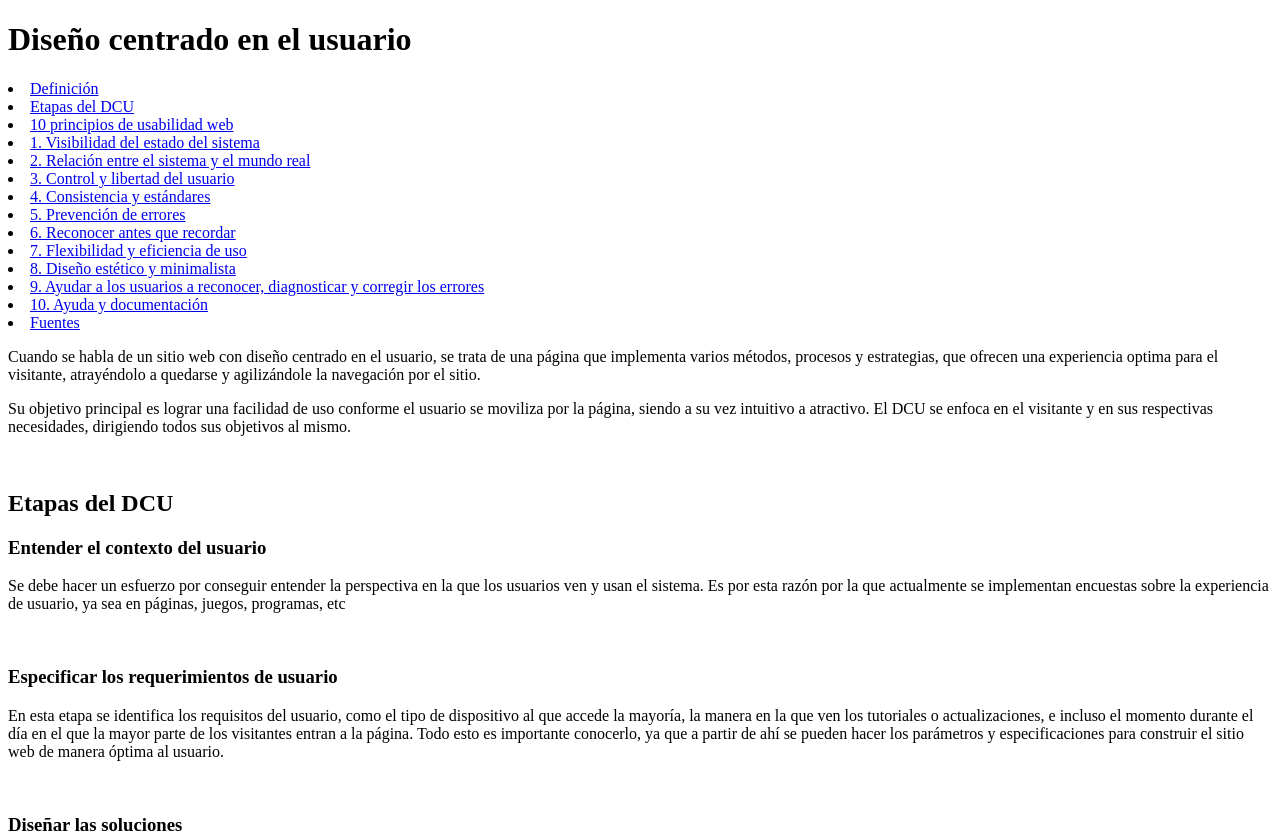
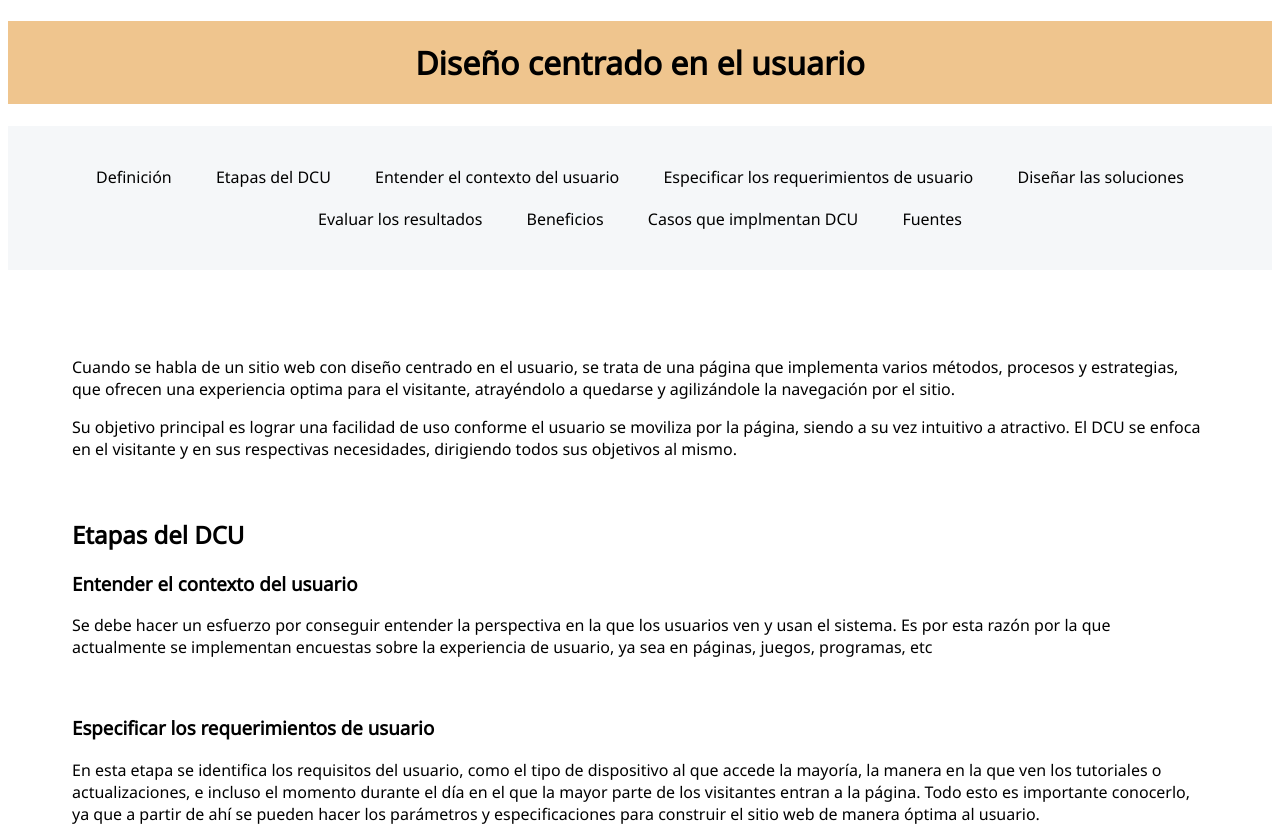
Before and after one commit to Ashuri315/Investigaciones, a plain HTML site: page html/diseño_centrado_usuario.html in a window 1280 px wide. Shown: the top 839 px of the page. Drawn offline with Linux system fonts and the light colour scheme.

Commit message:
detalles css

```diff
--- a/css/estilo_usabilidad_web.css
+++ b/css/estilo_index.css
@@ -1,26 +1,24 @@
-/* section{
-    text-align: center;
-} */
 html{
     scroll-behavior: smooth;
 }
 body{
     font-family: "Noto Sans", sans-serif;
+
 }
-h1{
+header{
     text-align: center;
     background-color: rgb(239, 197, 142);
     color: black;
-    padding: 20px;
+    padding: 30px;
 }
 nav ul{
     background-color: rgb(245, 247, 249);
-    width: 100%;
     list-style-type: none;
     text-align: center;
 }
 nav li{
-    display: inline-flex;
+    display: flexbox;
+    padding: 10px;
 }
 nav a{
     text-decoration: none;
@@ -28,6 +26,6 @@ nav a{
     padding: 10px;
     width: 150px;
 }
-nav li:hover{
+nav a:hover{
     background-color: rgb(239, 197, 142);
 }
--- /dev/null
+++ b/css/estilo_principal.css
@@ -0,0 +1,38 @@
+/* section{
+    text-align: center;
+} */
+html{
+    scroll-behavior: smooth;
+}
+body{
+    font-family: "Noto Sans", sans-serif;
+
+}
+main{
+    margin: 4rem;
+}
+h1{
+    text-align: center;
+    background-color: rgb(239, 197, 142);
+    color: black;
+    padding: 20px;
+}
+nav ul{
+    background-color: rgb(245, 247, 249);
+    list-style-type: none;
+    text-align: center;
+    padding: 30px;
+}
+nav li{
+    display: inline-block;
+    padding: 10px;
+}
+nav a{
+    text-decoration: none;
+    color: black;
+    padding: 10px;
+    width: 150px;
+}
+nav a:hover{
+    background-color: rgb(239, 197, 142);
+}
--- a/html/diseño_centrado_usuario.html
+++ b/html/diseño_centrado_usuario.html
@@ -1,31 +1,38 @@
 <!DOCTYPE html>
 <html lang="en">
+
 <head>
     <meta charset="UTF-8">
     <meta name="viewport" content="width=device-width, initial-scale=1.0">
     <title>Diseño centrado en el usuario (DCU)</title>
+    <link rel="stylesheet" href="../css/estilo_principal.css">
+    <link rel="preconnect" href="https://fonts.googleapis.com">
+    <link rel="preconnect" href="https://fonts.gstatic.com" crossorigin>
+    <link href="https://fonts.googleapis.com/css2?family=Noto+Sans&display=swap" rel="stylesheet">
 </head>
+
 <body>
     <header>
         <h1>Diseño centrado en el usuario</h1>
     </header>
+    <nav>
+        <ul>
             <li><a href="#Definicion">Definición</a></li>
             <li><a href="#etapas">Etapas del DCU</a></li>
-            <li><a href="#Contexto">10 principios de usabilidad web</a></li>
-            <li><a href="#Visibilidad">1. Visibilidad del estado del sistema</a></li>
-            <li><a href="#Relacion">2. Relación entre el sistema y el mundo real</a></li>
-            <li><a href="#Control">3. Control y libertad del usuario</a></li>
-            <li><a href="#Consistencia">4. Consistencia y estándares</a></li>
-            <li><a href="#Prevencion">5. Prevención de errores</a></li>
-            <li><a href="#Reconocer">6. Reconocer antes que recordar</a></li>
-            <li><a href="#Flexibilidad">7. Flexibilidad y eficiencia de uso</a></li>
-            <li><a href="#Diseño">8. Diseño estético y minimalista</a></li>
-            <li><a href="#Ayudar">9. Ayudar a los usuarios a reconocer, diagnosticar y corregir los errores</a></li>
-            <li><a href="#Ayuda">10. Ayuda y documentación</a></li>
+            <li><a href="#Contexto">Entender el contexto del usuario</a></li>
+            <li><a href="#requerimientos">Especificar los requerimientos de usuario</a></li>
+            <li><a href="#Soluciones">Diseñar las soluciones</a></li>
+            <li><a href="#Resultados">Evaluar los resultados</a></li>
+            <li><a href="#Beneficios">Beneficios</a></li>
+            <li><a href="#Casos">Casos que implmentan DCU</a></li>
             <li><a href="#Fuentes">Fuentes</a></li>
+        </ul>
+
+    </nav>
+
     <main>
         <section id="Definicion">
-            <p>
+            <p><br>
                 Cuando se habla de un sitio web con diseño
                 centrado en el usuario, se trata de una página
                 que implementa varios métodos, procesos y estrategias,
@@ -187,16 +194,17 @@
             <h4>Fuentes</h4>
             <p>Pursell, S. (2023, 07 de noviembre). Diseño centrado en el usuario: qué es, etapas y ejemplos.
                 HubSpot.
-                <a href="https://blog.hubspot.es/website/diseno-centrado-usuario"
-                    target="_blank">Diseño centrado en el usuario: qué es, etapas y ejemplos</a>
+                <a href="https://blog.hubspot.es/website/diseno-centrado-usuario" target="_blank">Diseño centrado en el
+                    usuario: qué es, etapas y ejemplos</a>
             </p>
             <p>Peredo, A. (2024, 13 de junio). Diseño centrado en el usuario (DCU): ¿Qué es? + Ejemplos.
                 GALERNA STUDIO
-                <a href="https://galernaestudio.com/diseno-centrado-usuario/"
-                    target="_blank">Diseño centrado en el usuario (DCU): ¿Qué es? + Ejemplos</a>
+                <a href="https://galernaestudio.com/diseno-centrado-usuario/" target="_blank">Diseño centrado en el
+                    usuario (DCU): ¿Qué es? + Ejemplos</a>
             </p>
         </aside>
     </main>
 
 </body>
+
 </html>
```
Also changed, not shown: html/accesibilidad_web.html (+4 -0 lines), html/index.html (+20 -4 lines), html/usabilidad_web.html (+14 -14 lines). Lines whose indentation alone changed are shown as unchanged.
